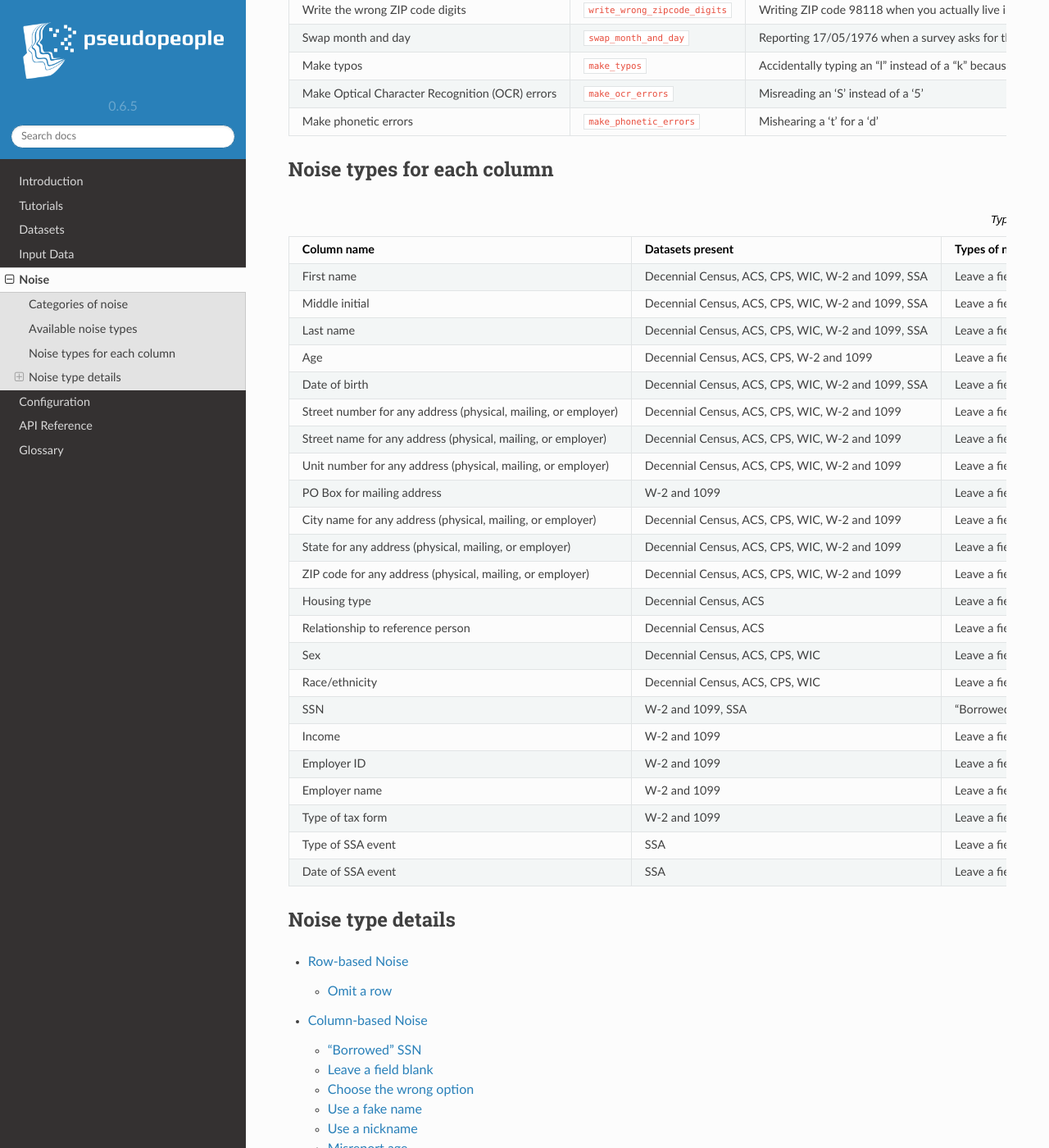
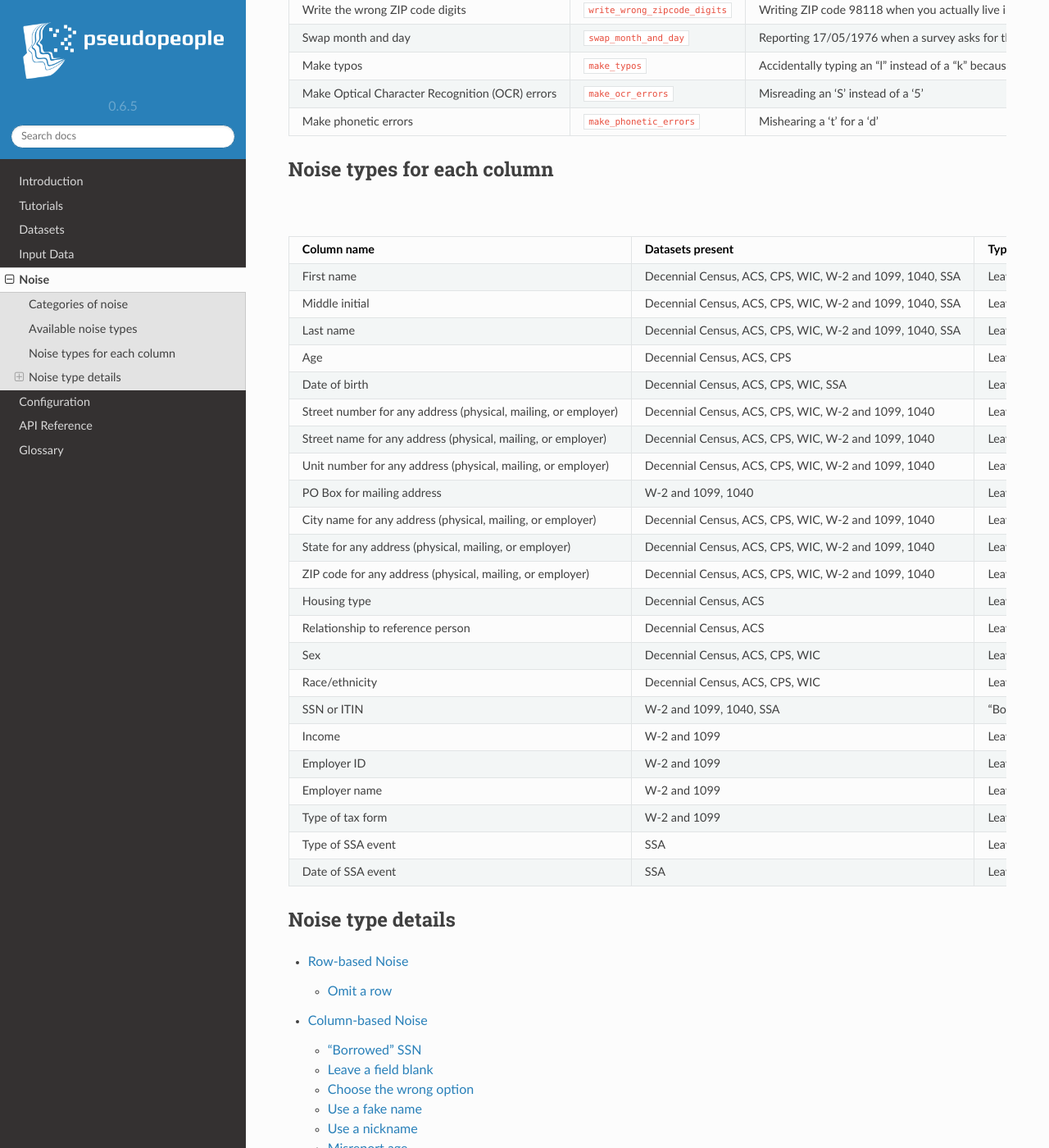
Before and after one commit to ihmeuw/pseudopeople, a Sphinx documentation site: the page built from docs/source/noise/index.rst, in a window 1280 px wide and 1400 px high, scrolled down 1298 px. Shown: the whole window at 82% size. Built offline with Sphinx 7.4.7 and the Read the Docs theme 2.0.0, drawn with Linux system fonts in a browser that asks for light colours.

Commit message:
Add 1040 to noise table in psp docs

```diff
--- a/docs/source/noise/index.rst
+++ b/docs/source/noise/index.rst
@@ -114,51 +114,51 @@ Noise types for each column
     - Types of noise
     - Notes
   * - First name
-    - Decennial Census, ACS, CPS, WIC, W-2 and 1099, SSA
+    - Decennial Census, ACS, CPS, WIC, W-2 and 1099, 1040, SSA
     - Leave a field blank, use a fake name, nickname, make typos, make OCR errors, make phonetic errors
-    -
+    - In the 1040 form, this noise type functions the same for joint filer and dependent *n*
   * - Middle initial
-    - Decennial Census, ACS, CPS, WIC, W-2 and 1099, SSA
+    - Decennial Census, ACS, CPS, WIC, W-2 and 1099, 1040, SSA
     - Leave a field blank, make typos, make OCR errors, make phonetic errors
-    -
+    - In the 1040 form, this noise type functions the same for joint filer and dependent *n*
   * - Last name
-    - Decennial Census, ACS, CPS, WIC, W-2 and 1099, SSA
+    - Decennial Census, ACS, CPS, WIC, W-2 and 1099, 1040, SSA
     - Leave a field blank, use a fake name, make typos, make OCR errors, make phonetic errors
-    -
+    - In the 1040 form, this noise type functions the same for joint filer and dependent *n*
   * - Age
-    - Decennial Census, ACS, CPS, W-2 and 1099
+    - Decennial Census, ACS, CPS
     - Leave a field blank, misreport age, make typos, make OCR errors
     -
   * - Date of birth
-    - Decennial Census, ACS, CPS, WIC, W-2 and 1099, SSA
+    - Decennial Census, ACS, CPS, WIC, SSA
     - Leave a field blank, write the wrong digits, swap month and day, make typos, make OCR errors
     -
   * - Street number for any address (physical, mailing, or employer)
-    - Decennial Census, ACS, CPS, WIC, W-2 and 1099
+    - Decennial Census, ACS, CPS, WIC, W-2 and 1099, 1040
     - Leave a field blank, write the wrong digits, make typos, make OCR errors
     - Noise for all types of addresses works in the same way
   * - Street name for any address (physical, mailing, or employer)
-    - Decennial Census, ACS, CPS, WIC, W-2 and 1099
+    - Decennial Census, ACS, CPS, WIC, W-2 and 1099, 1040
     - Leave a field blank, make typos, make OCR errors, make phonetic errors
     - Noise for all types of addresses works in the same way
   * - Unit number for any address (physical, mailing, or employer)
-    - Decennial Census, ACS, CPS, WIC, W-2 and 1099
+    - Decennial Census, ACS, CPS, WIC, W-2 and 1099, 1040
     - Leave a field blank, write the wrong digits, make typos, make OCR errors
     - Noise for all types of addresses works in the same way
   * - PO Box for mailing address
-    - W-2 and 1099
+    - W-2 and 1099, 1040
     - Leave a field blank, write the wrong digits, make typos, make OCR errors
     -
   * - City name for any address (physical, mailing, or employer)
-    - Decennial Census, ACS, CPS, WIC, W-2 and 1099
+    - Decennial Census, ACS, CPS, WIC, W-2 and 1099, 1040
     - Leave a field blank, make typos, make OCR errors, make phonetic errors
     - Noise for all types of addresses works in the same way
   * - State for any address (physical, mailing, or employer)
-    - Decennial Census, ACS, CPS, WIC, W-2 and 1099
+    - Decennial Census, ACS, CPS, WIC, W-2 and 1099, 1040
     - Leave a field blank, choose the wrong option
     - Noise for all types of addresses works in the same way
   * - ZIP code for any address (physical, mailing, or employer)
-    - Decennial Census, ACS, CPS, WIC, W-2 and 1099
+    - Decennial Census, ACS, CPS, WIC, W-2 and 1099, 1040
     - Leave a field blank, write the wrong zipcode digits, make typos, make OCR errors
     -
   * - Housing type
@@ -177,10 +177,11 @@ Noise types for each column
     - Decennial Census, ACS, CPS, WIC
     - Leave a field blank, choose the wrong option
     -
-  * - SSN
-    - W-2 and 1099, SSA
+  * - SSN or ITIN
+    - W-2 and 1099, 1040, SSA
     - "Borrowed" SSN, leave a field blank, write the wrong digits, make typos, make OCR errors
-    - Note that "borrowed" SSN only applies to the W-2 and 1099 dataset
+    - Note that "borrowed" SSN only applies to the W-2 and 1099 dataset; ITIN only included if no SSN present.
+      In the 1040 form, this noise type functions the same for joint filer and dependent *n*
   * - Income
     - W-2 and 1099
     - Leave a field blank, write the wrong digits, make typos, make OCR errors
```
